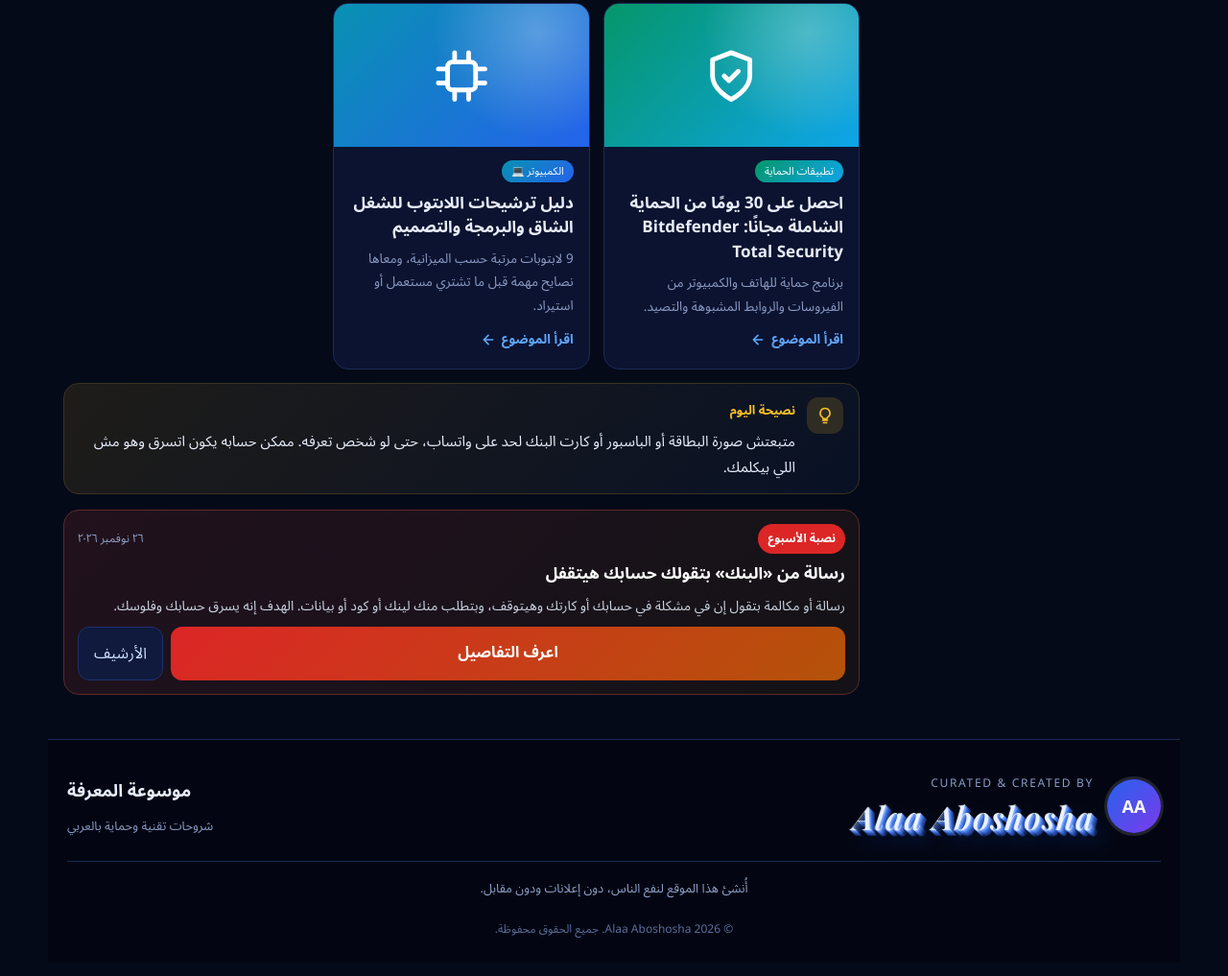
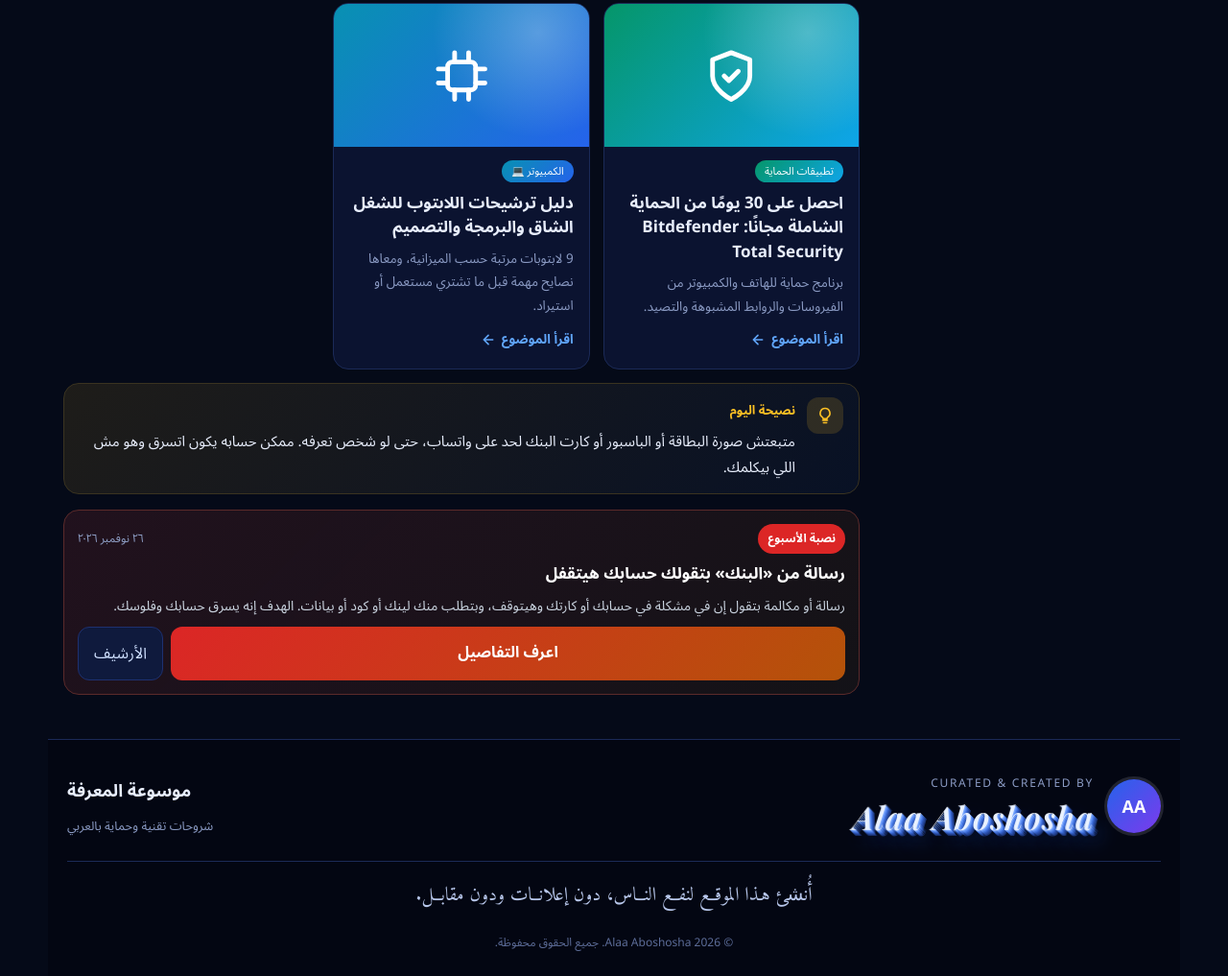
Before and after one commit to 3laa-aboshosha/maarifa-hub, a plain HTML site: page index.html in a window 1280 px wide. Shown: the part 1745-2762 px from the top of the page at 96% size. Drawn offline with Linux system fonts and the light colour scheme.

Commit message:
Style footer line with Amiri calligraphy and tatweel

```diff
--- a/index.html
+++ b/index.html
@@ -1,4 +1,4 @@
-<!doctype html><html lang="ar" dir="rtl"><head><meta charset="utf-8"><meta name="viewport" content="width=device-width,initial-scale=1"><title>موسوعة المعرفة</title><link rel="stylesheet" href="assets/1-site-font.css"><style>
+<!doctype html><html lang="ar" dir="rtl"><head><meta charset="utf-8"><meta name="viewport" content="width=device-width,initial-scale=1"><title>موسوعة المعرفة</title><link rel="stylesheet" href="assets/1-site-font.css"><link rel="stylesheet" href="assets/2-footer-font.css"><style>
 :root{--bg:#050a18;--panel:#0b1330;--panel2:#0f1a3d;--line:#1b2a57;--ink:#e8eefc;--mut:#8b9bc4;--acc:#3b82f6;--acc2:#60a5fa}
 *{box-sizing:border-box}
 html{scroll-behavior:smooth}
@@ -79,7 +79,7 @@ footer{margin:34px -16px 0;background:#030612;border-top:1px solid var(--line);p
 .mono{display:grid;place-items:center;width:56px;height:56px;border-radius:50%;background:linear-gradient(135deg,#2563eb,#7c3aed);color:#fff;font-weight:700;font-size:18px;box-shadow:0 0 0 3px rgba(255,255,255,.12)}
 .fb{font-weight:700;font-size:18px;text-align:end}.fb span{display:block;color:var(--mut);font-weight:400;font-size:13px;margin-top:4px}
 .cp{max-width:1148px;margin:16px auto 0;font-size:12px;color:#5d6d99;text-align:center}
-.kh{max-width:1148px;margin:14px auto 0;font-size:13px;color:#8fa0c7;text-align:center}
+.kh{max-width:1148px;margin:16px auto 0;font-size:20px;line-height:2.0;color:#b7c6ea;text-align:center}
 @media(max-width:900px){
  .layout{grid-template-columns:1fr}.layout aside{order:3}
  .slide.on{grid-template-columns:1fr}
@@ -348,7 +348,7 @@ footer{margin:34px -16px 0;background:#030612;border-top:1px solid var(--line);p
     <div class="fb">موسوعة المعرفة<span>شروحات تقنية وحماية بالعربي</span></div>
   </div>
   <div class="vc" id="vc" hidden aria-label="عدد الزوار"><svg width="16" height="16" viewBox="0 0 24 24" fill="none" stroke="currentColor" stroke-width="2" stroke-linecap="round" stroke-linejoin="round"><path d="M2 12s3.5-7 10-7 10 7 10 7-3.5 7-10 7S2 12 2 12z"/><circle cx="12" cy="12" r="3"/></svg><span>عدد الزوار</span><b id="vcn"></b></div>
-  <div class="kh">أُنشئ هذا الموقع لنفع الناس، دون إعلانات ودون مقابل.</div>
+  <div class="kh" style="font-family:'AmiriFooter'">أُنشئ هـذا الموقــع لنفــع النــاس، دون إعلانــات ودون مقابــل.</div>
   <div class="cp">© 2026 Alaa Aboshosha. جميع الحقوق محفوظة.</div>
 </footer>
 </div>
```
